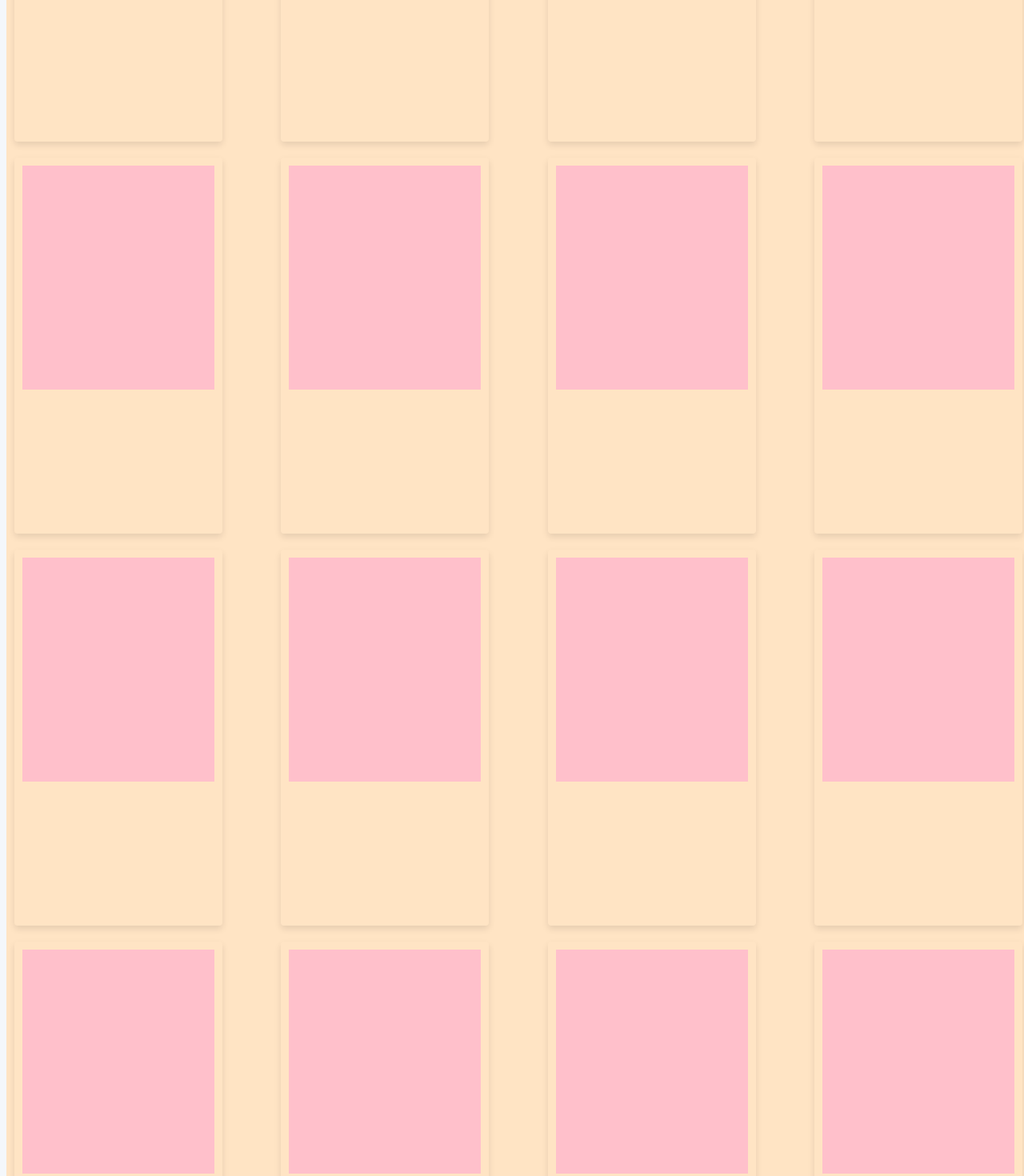
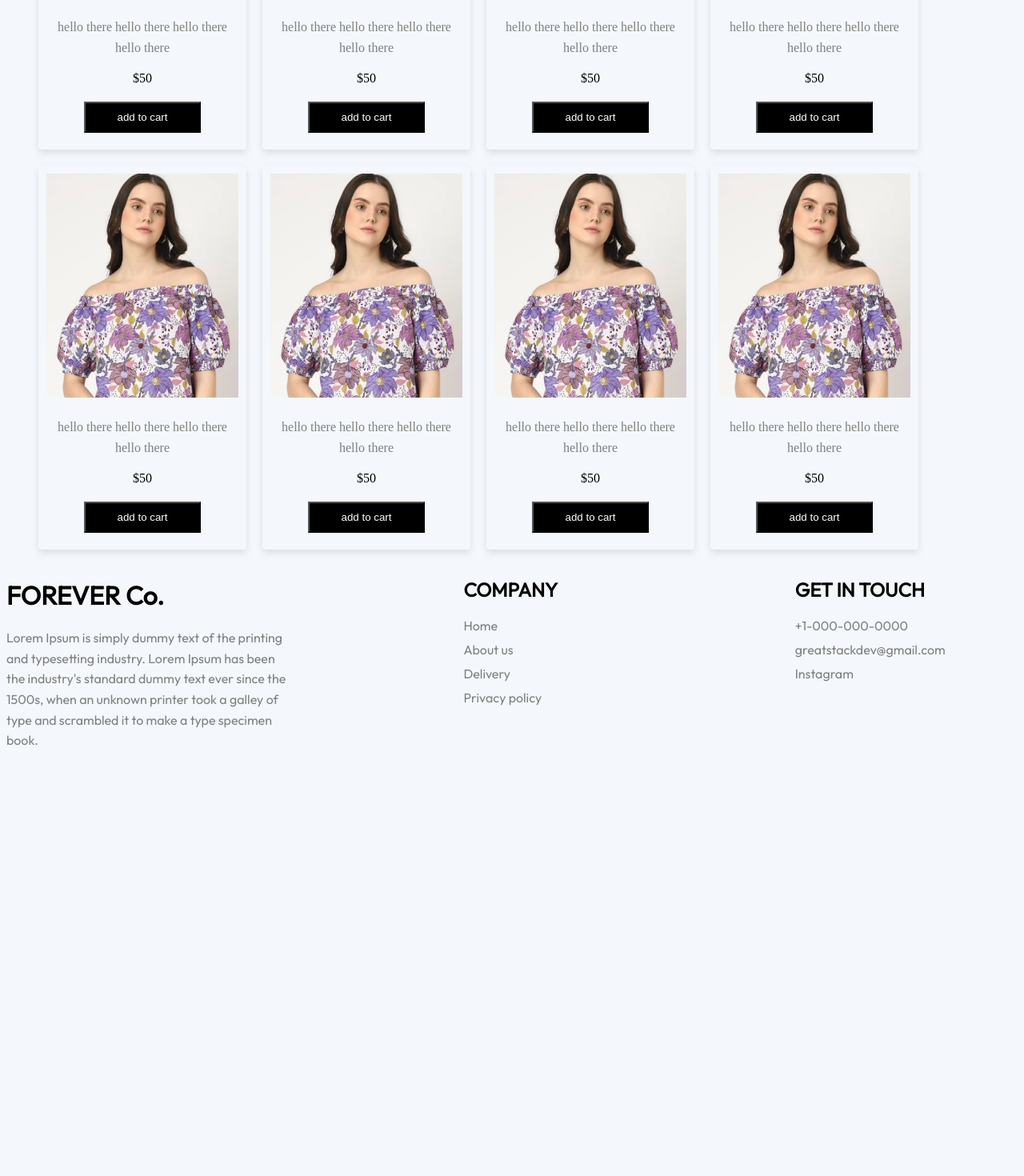
Before and after one commit to muthumanikandan390/ECOM, a React (Vite) app in the folder FRONTEND/ecomfrontend/: page /collection in a window 1280 px wide. Shown: the part 380-1850 px from the top of the page at 80% size. After the commit the page ends 1390 px from the top, so only its background shows below. Built offline with nearby package versions, Linux system fonts and the light colour scheme.

Commit message:
card-img-added

```diff
--- a/FRONTEND/ecomfrontend/src/components/cards-folder/Cards.jsx
+++ b/FRONTEND/ecomfrontend/src/components/cards-folder/Cards.jsx
@@ -1,12 +1,19 @@
 import styles from './Cards.module.css'
+import img1 from '../../assets/p_img1.png';
 function Cards() {
   return (
     <div className={styles.cards} >
       <div className={styles.container1}>
+      <img className={styles.cardImg} src={img1}></img>
+        <div className={styles.container2}>
+
+        <p>hello there hello there hello there hello there </p>
+        <span> $50 </span>
+
+        </div>
+        <button className={styles.cardBtn}>add to cart</button>
 
       </div>
-
-
 
     </div>
   )
--- a/FRONTEND/ecomfrontend/src/components/cards-folder/Cards.module.css
+++ b/FRONTEND/ecomfrontend/src/components/cards-folder/Cards.module.css
@@ -4,7 +4,7 @@
   border-radius: 4px;
   padding: 10px;
   margin: 10px;
-  min-height: 450px; /* Adjust height as needed */
+  min-height: 460px; /* Adjust height as needed */
   width: 240px; /* Adjust width as needed */
   display: flex;
   align-items: center;
@@ -17,8 +17,30 @@
 .container1 {
   margin: 0;
   padding: 0;
-  margin-top:-170px;
+  margin-top:-180px;
   height: 280px;
-  background-color: pink;
+  background-color: chartreuse;
   width: 290px;
+  align-items: center;
+  text-align:center;
+
 }
+
+
+
+.cardImg{
+  width: 100%;
+  height: 100%;
+}
+
+.container2{
+margin-top: 20px;
+margin-bottom: 20px;
+}
+
+.cardBtn{
+  padding: 10px 40px 10px 40px;
+  background-color: rgb(0, 0, 0);
+  color: white;
+
+}
--- a/FRONTEND/ecomfrontend/src/components/navbar-folder/NavBar.module.css
+++ b/FRONTEND/ecomfrontend/src/components/navbar-folder/NavBar.module.css
@@ -58,7 +58,7 @@ display: none;
 
 .imgContainer{
   margin: auto;
-  width: 50%;
+  width: 47%;
 }
 
 .navLinkContainer{
--- a/FRONTEND/ecomfrontend/src/pages/About-folder/About.jsx
+++ b/FRONTEND/ecomfrontend/src/pages/About-folder/About.jsx
@@ -1,7 +1,7 @@
 function About() {
   return (
     <div>
-hi
+
     </div>
   )
 }
--- a/FRONTEND/ecomfrontend/src/pages/Collection-folder/Collection.jsx
+++ b/FRONTEND/ecomfrontend/src/pages/Collection-folder/Collection.jsx
@@ -17,25 +17,10 @@ function Collection() {
       <Cards />
       <Cards />
       <Cards />
-
       <Cards />
       <Cards />
       <Cards />
       <Cards />
-      <Cards />
-      <Cards />
-
-      <Cards />
-      <Cards />
-      <Cards />
-      <Cards />
-      <Cards />
-      <Cards />
-
-      <Cards />
-      <Cards />
-
-
 
     </div>
   )
--- a/FRONTEND/ecomfrontend/src/pages/Collection-folder/Collection.module.css
+++ b/FRONTEND/ecomfrontend/src/pages/Collection-folder/Collection.module.css
@@ -1,7 +1,10 @@
+
 .collection{
   height: 100%;
-  background-color: bisque;
   display: flex;
   flex-wrap:wrap;
-  justify-content:space-between;
+  justify-content:unset;
+  margin-left: 30px;
+  margin-bottom: 5px;
+
 }
```
